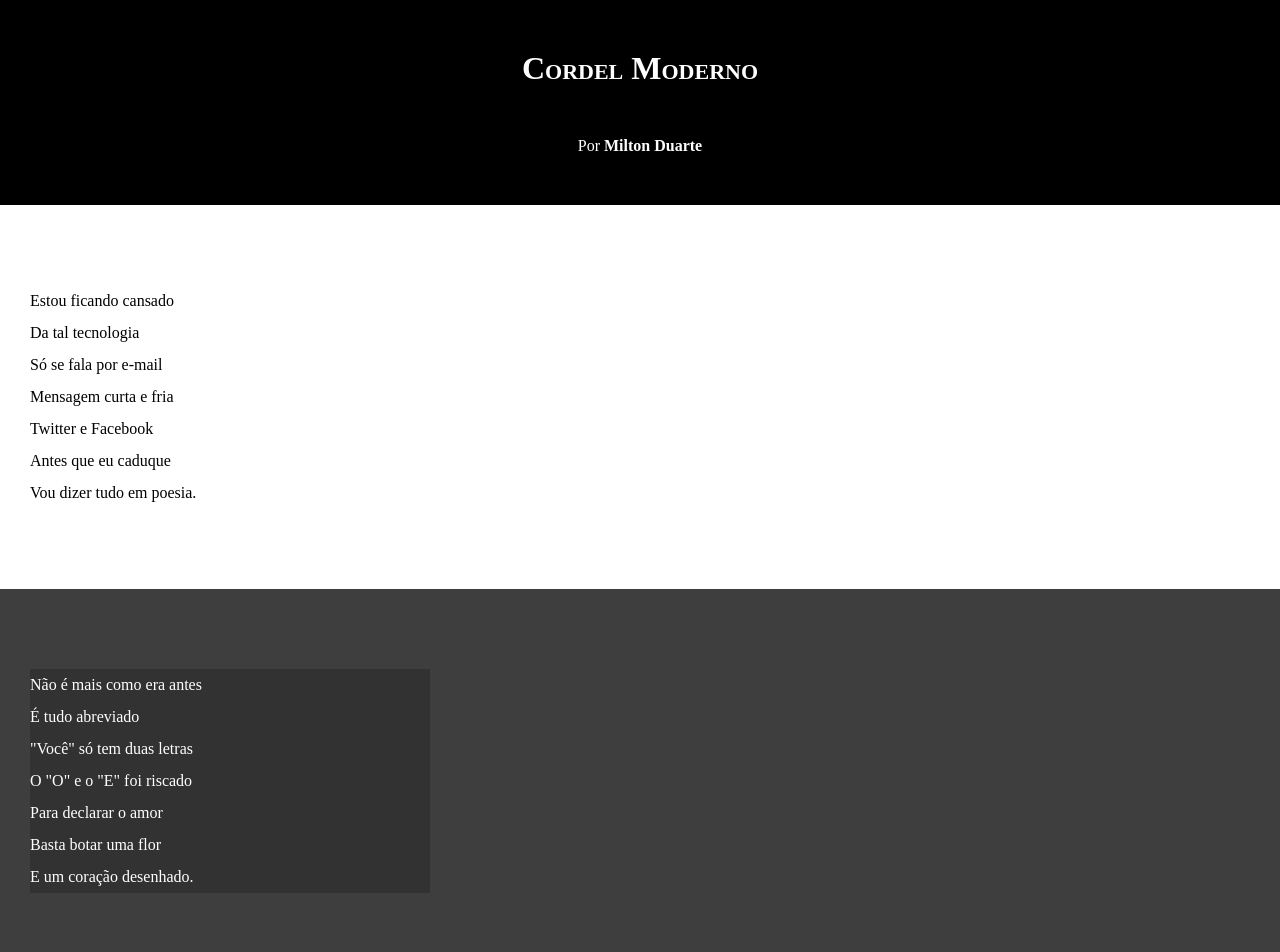
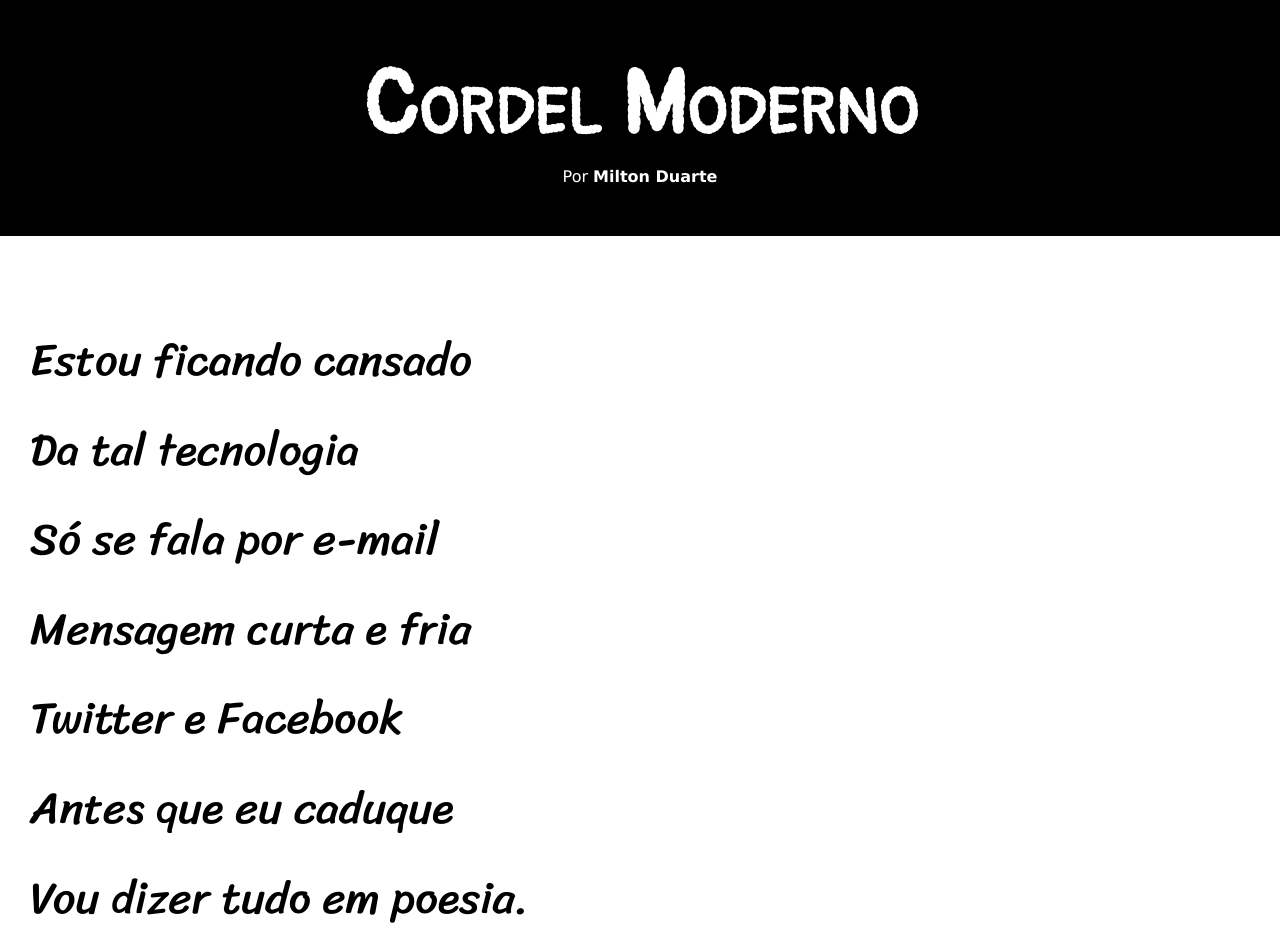
Before and after one commit to dev-ewertonrodrigues/html5-css3, a plain HTML site: page exercicios/desafio-projeto-cordel/index.html in a window 1280 px wide. Shown: the top 952 px of the page. Drawn offline with Linux system fonts and the light colour scheme.

Commit message:
Atualização do style.css

```diff
--- a/exercicios/desafio-projeto-cordel/style.css
+++ b/exercicios/desafio-projeto-cordel/style.css
@@ -1,3 +1,13 @@
+@import url('https://fonts.googleapis.com/css2?family=Pangolin&display=swap');
+
+@import url('https://fonts.googleapis.com/css2?family=Sriracha&display=swap');
+
+:root {
+    --font01: 'Pangolin', cursive;
+    --font02: "Sriracha", cursive;
+    --font03: Verdana, Geneva, Tahoma, sans-serif;
+}
+
 * {
     margin: 0px;
     padding: 0px;
@@ -6,6 +16,7 @@
 html, body {
     min-height: 100vh;
     background-color: darkgray;
+    font-family: var(--font03);
 }
 
 header {
@@ -15,8 +26,10 @@ header {
 }
 
 header h1 {
-    padding: 50px;
+    padding: 50px 50px 5px 50px;
     font-variant: small-caps; /*Todas as letras em caixa alta porém as primeiras maiores*/
+    font-family: var(--font01);
+    font-size: 7vw;
 }
 
 header p{
@@ -38,6 +51,9 @@ section {
     padding-bottom: 10vh;
     line-height: 2em;
     padding-left: 30px;
+    font-family: var(--font02);
+    font-size: 3.5vw;
+
 }
 
 section.normal {
@@ -52,7 +68,8 @@ section.imagem {
 
 section.imagem p{
     background-color: rgba(0, 0, 0, 0.192);
-    width: 400px;
+    display: inline-block;
+    padding: 5px;
 }
 
 
```
